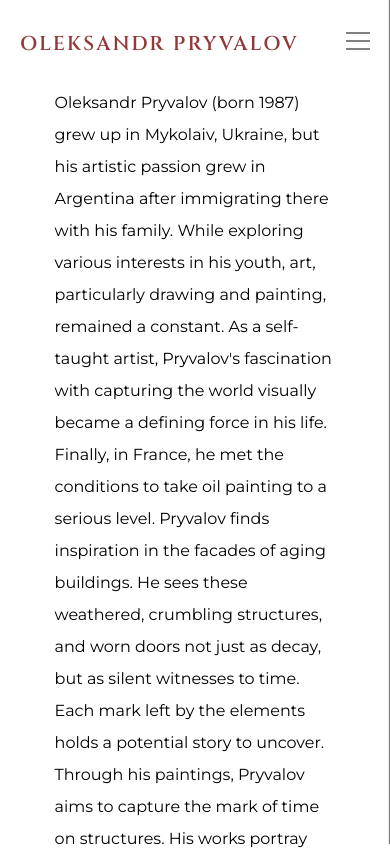
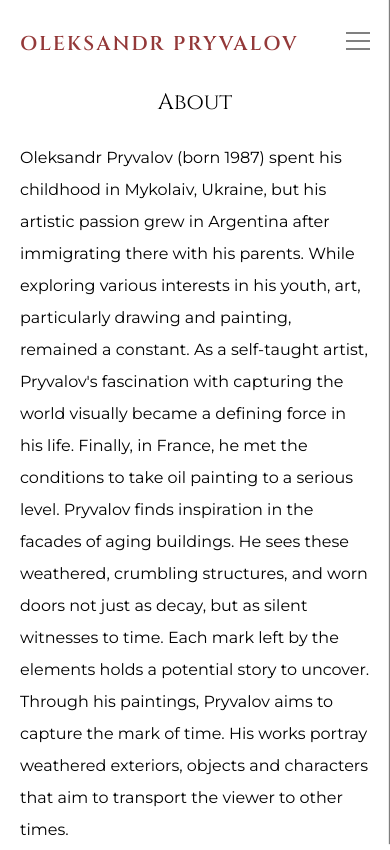
Before and after one commit to multumInParvo/oleksandr_pryvalov, a React (Create React App) app in the folder my-app/: page /about in a window 390 px wide. Shown: the top 850 px of the page. Built offline with nearby package versions, Linux system fonts and the light colour scheme.

Commit message:
added titles to pages

```diff
--- a/my-app/src/pages/About/About.jsx
+++ b/my-app/src/pages/About/About.jsx
@@ -19,16 +19,16 @@ function About() {
                 <meta property="twitter:image" content="/images/twitter-image-about.jpg" />
             </Helmet>
             <div className='about-container'>
-                <div className='deco-line'></div>
                 <div className='text-pic-container'>
+                    <h1 className='title-about'>About</h1>
                     <p className='about-text'>
-                        Oleksandr Pryvalov (born 1987) grew up in Mykolaiv, Ukraine, but his artistic passion grew in Argentina after immigrating there with his family.
+                        Oleksandr Pryvalov (born 1987) spent his childhood in Mykolaiv, Ukraine, but his artistic passion grew in Argentina after immigrating there with his parents.
                         While exploring various interests in his youth, art, particularly drawing and painting, remained a constant.
                         As a self-taught artist, Pryvalov's fascination with capturing the world visually became a defining force in his life.
                         Finally, in France, he met the conditions to take oil painting to a serious level.
                         Pryvalov finds inspiration in the facades of aging buildings. He sees these weathered, crumbling structures, and worn doors not just as decay, but as silent witnesses to time.
-                        Each mark left by the elements holds a potential story to uncover. Through his paintings, Pryvalov aims to capture the mark of time on structures.
-                        His works portray weathered exteriors and transport the viewer to times these structures saw.
+                        Each mark left by the elements holds a potential story to uncover. Through his paintings, Pryvalov aims to capture the mark of time.
+                        His works portray weathered exteriors, objects and characters that aim to transport the viewer to other times.
                     </p>
                     <img className='about-image' src="/images/artist.webp" alt="Alt image" />
                 </div>
--- a/my-app/src/pages/About/About.scss
+++ b/my-app/src/pages/About/About.scss
@@ -5,26 +5,7 @@
     display: flex;
     flex-direction: row;
     align-items: center;
-    padding: 0 10%;
-
-    .deco-line {
-        position: absolute;
-        top: 200px;
-        width: 0;
-        height: 1px;
-        background-color: black;
-        animation: expand-line 3s forwards;
-
-        @keyframes expand-line {
-            from {
-                width: 0;
-            }
-
-            to {
-                width: 180px;
-            }
-        }
-    }
+    padding: 0 20px;
 
     .text-pic-container {
         display: flex;
@@ -41,6 +22,13 @@
             to {
                 opacity: 1;
             }
+        }
+
+        .title-about {
+            margin-top: 0;
+            margin-bottom: 25px;
+            font-weight: 100;
+            font-family: "Cinzel", sans-serif;
         }
 
         .about-text {
@@ -63,9 +51,6 @@
 
 @media (max-width: 1024px) {
     .about-container {
-        .deco-line {
-            display: none;
-        }
 
         .text-pic-container {
             .about-text {
@@ -83,9 +68,15 @@
 @media (max-width: 768px) {
     .about-container {
         .text-pic-container {
+            padding: 0;
+
+            .title-about {
+                font-size: 1.4rem;
+            }
+
             .about-text {
                 font-size: 16px;
-                width: 90%;
+                width: 100%;
             }
 
             .about-image {
--- a/my-app/src/pages/Contact/Contact.jsx
+++ b/my-app/src/pages/Contact/Contact.jsx
@@ -12,8 +12,8 @@ function Contact() {
             <Helmet>
                 <title>CONTACT | oleksandr pryvalov</title>
             </Helmet>
+            <h1 className='title-contact'>Contact</h1>
             <div className='contact-container'>
-                <div className='deco-line'></div>
                 <div className='info-image-container'>
                     <div className='contact-info'>
                         <span className='contact-details'>E-MAIL ME</span>
--- a/my-app/src/pages/Contact/Contact.scss
+++ b/my-app/src/pages/Contact/Contact.scss
@@ -1,4 +1,13 @@
 @import '../../styles/Colors.scss';
+
+.title-contact {
+    font-size: 2rem;
+    margin-top: 0;
+    margin-bottom: 25px;
+    font-weight: 100;
+    font-family: "Cinzel", sans-serif;
+    text-align: center;
+}
 
 .contact-container {
     min-height: 70vh;
@@ -6,25 +15,6 @@
     flex-direction: row;
     align-items: center;
     padding: 0 10%;
-
-    .deco-line {
-        position: absolute;
-        top: 200px;
-        width: 0;
-        height: 1px;
-        background-color: black;
-        animation: expand-line 3s forwards;
-
-        @keyframes expand-line {
-            from {
-                width: 0;
-            }
-
-            to {
-                width: 180px;
-            }
-        }
-    }
 
     .info-image-container {
         display: flex;
@@ -81,6 +71,10 @@
 }
 
 @media (max-width: 1024px) {
+    .title-contact {
+        font-size: 1.4rem;
+    }
+
     .contact-container {
         flex-direction: column;
 
@@ -113,66 +107,3 @@
         }
     }
 }
-
-
-
-
-
-
-
-
-
-
-
-
-
-
-
-
-
-
-
-
-
-
-
-
-
-
-
-
-// .contact {
-//     display: flex;
-//     justify-content: center;
-//     flex-direction: column;
-//     position: relative;
-
-//     .contact-info {
-
-
-//         .contact-details-color {
-
-//         }
-
-//         .contact-details {
-
-//         }
-
-//         .instagram-logo {
-
-//         }
-//     }
-
-//     .contact-image-container {
-//         display: flex;
-//         justify-content: center;
-//         padding: 0 10%;
-
-//         .contact-image {
-//             max-height: 690px;
-//             width: 100%;
-//             object-fit: cover;
-//             transition: opacity 3000ms ease;
-//         }
-//     }
-// }
--- a/my-app/src/pages/Works/Works.jsx
+++ b/my-app/src/pages/Works/Works.jsx
@@ -21,6 +21,7 @@ function Works() {
       <Helmet>
         <title>WORKS | Oleksandr Pryvalov</title>
       </Helmet>
+      <h1 className='title-works'>Works</h1>
       <div className="gallery-container">
         <ResponsiveMasonry
           columnsCountBreakPoints={{ 350: 2, 750: 3, 900: 3 }}
--- a/my-app/src/pages/Works/Works.scss
+++ b/my-app/src/pages/Works/Works.scss
@@ -1,3 +1,11 @@
+.title-works {
+    margin-top: 0;
+    margin-bottom: 25px;
+    font-weight: 100;
+    font-family: "Cinzel", sans-serif;
+    text-align: center;
+}
+
 .gallery-container {
     min-height: 70vh;
     width: 80%;
@@ -21,6 +29,10 @@
 }
 
 @media (max-width: 768px) {
+    .title-works {
+        font-size: 1.4rem;
+    }
+
     .gallery-container {
         width: 96%;
         padding: 0 2%;
```
